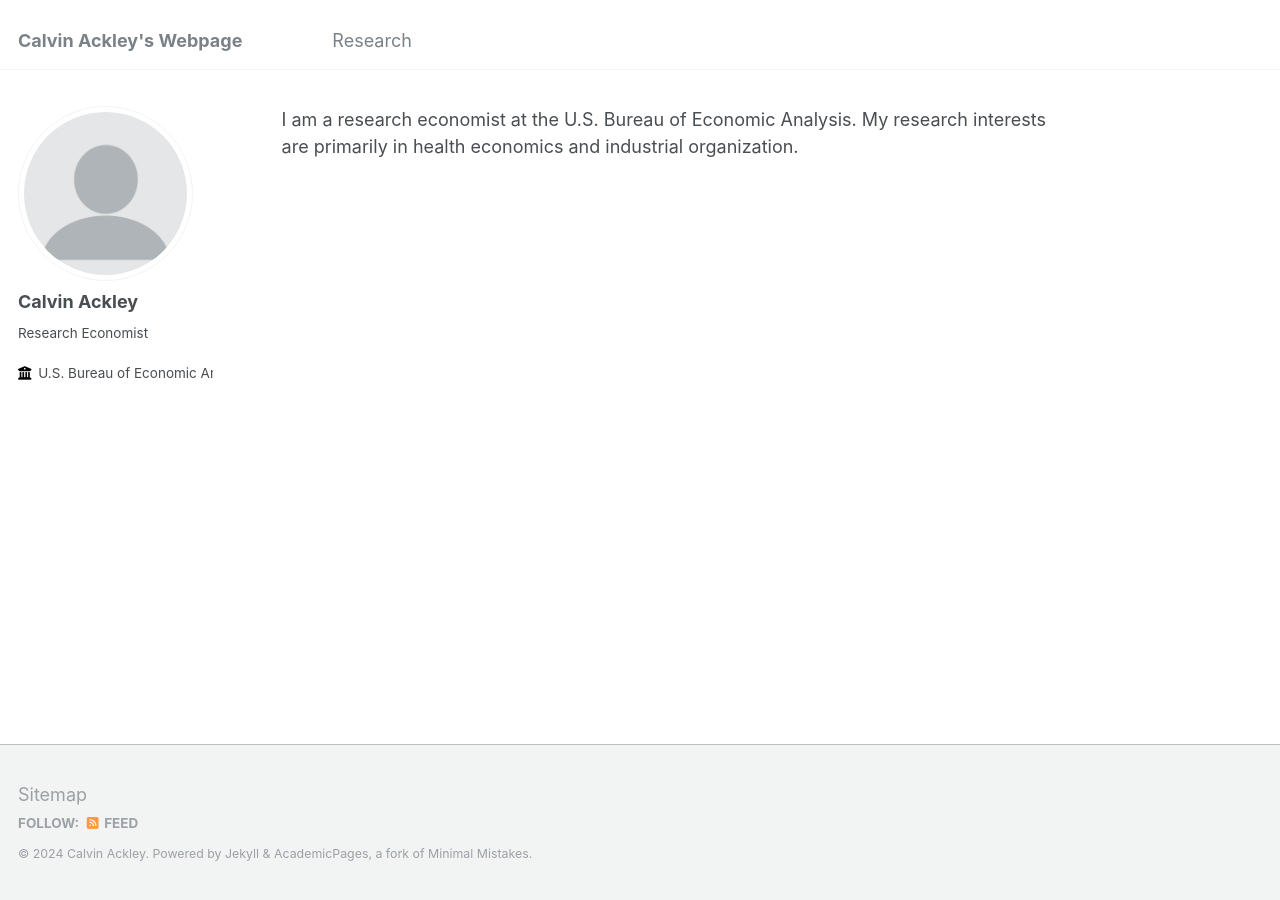
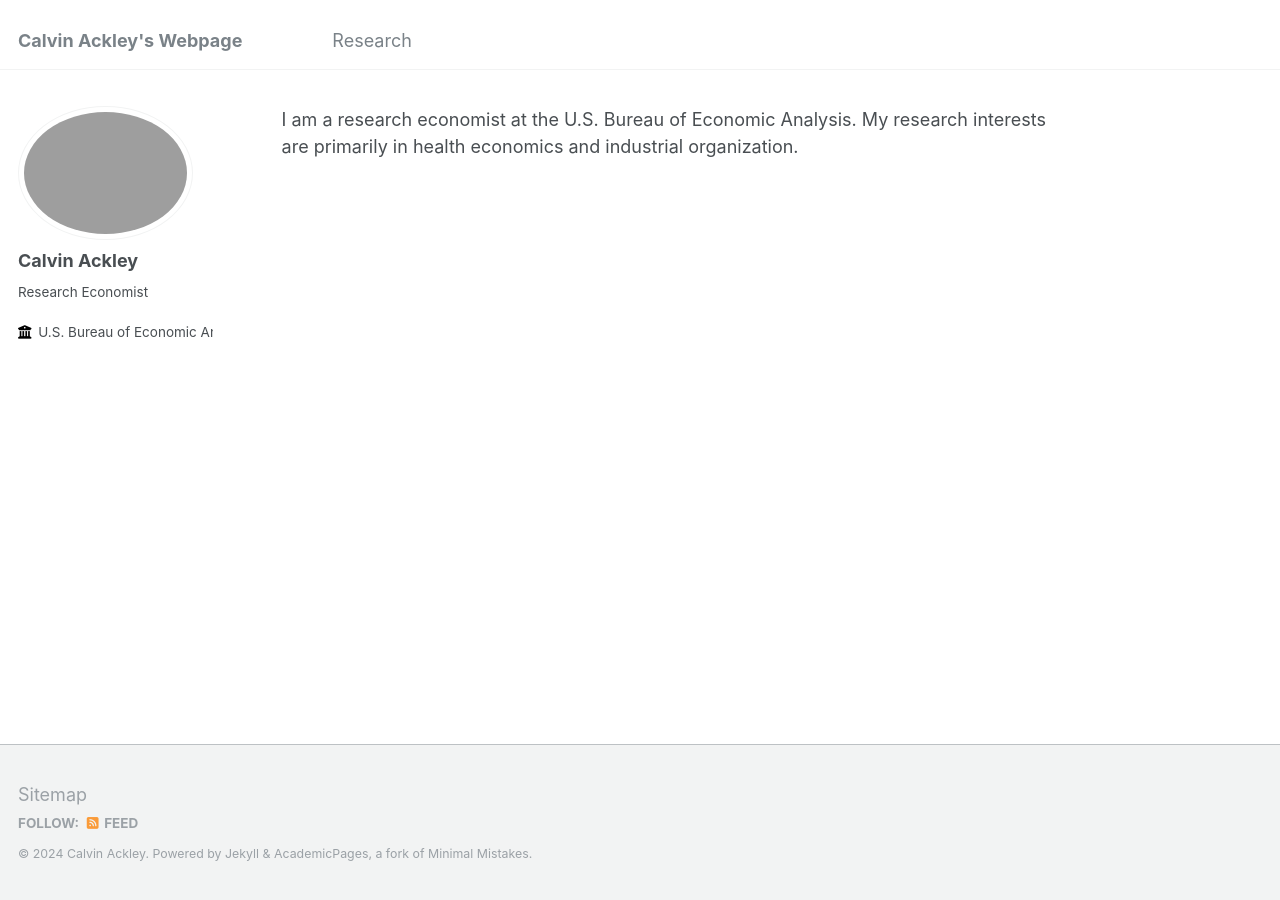
Before and after one commit to ackleycb/ackleycb.github.io, a Jekyll site: the page built from _pages/about.md, in a window 1280 px wide. Built offline with Jekyll 4.4.1, drawn with Linux system fonts in a browser that asks for light colours.

Commit message:
Update _config.yml

```diff
--- a/_config.yml
+++ b/_config.yml
@@ -21,7 +21,7 @@ repository               : "ackleycb/ackleycb.github.io"
 #               Additional customization can be done by editing /_includes/author-profile.html
 author:
   # Biographic information
-  avatar           : "profile.png"
+  avatar           : "ackley_photo1.png"
   name             : "Calvin Ackley"
   pronouns         : # example: "she/her"
   bio              : "Research Economist"
```
